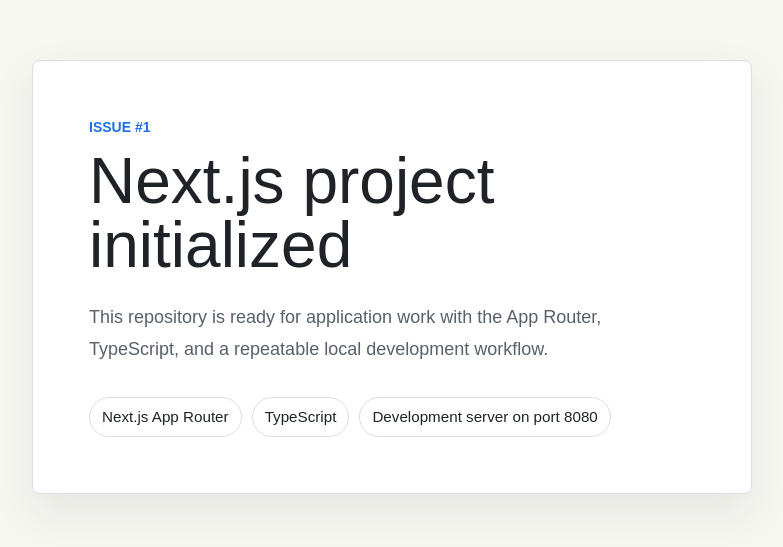
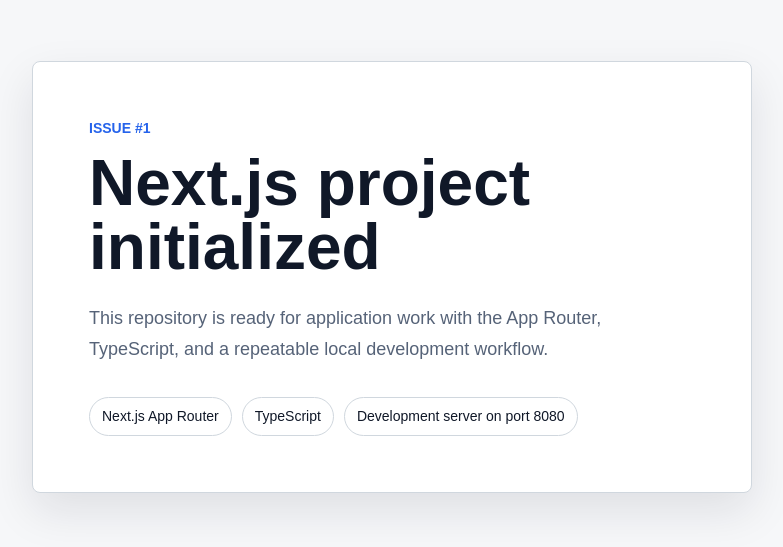
Before and after one commit to mtplayground/mike-t-302f-test-website-002, a Next.js app: page / in a window 1280 px wide. Shown: the part 123-670 px from the top of the page, without its empty margins (248-1031 px from the left). Built offline with nearby package versions, Linux system fonts and the light colour scheme.

Commit message:
feat: Define base design tokens and global styles

```diff
--- a/app/globals.css
+++ b/app/globals.css
@@ -4,49 +4,89 @@
 
 :root {
   color-scheme: light;
-  --background: #f7f7f2;
-  --foreground: #1f2328;
-  --muted: #586069;
-  --accent: #1f6feb;
-  --surface: #ffffff;
-  --border: #d8dee4;
+  --color-background: 246 247 249;
+  --color-foreground: 16 24 40;
+  --color-muted: 86 99 120;
+  --color-surface: 255 255 255;
+  --color-surface-raised: 248 250 252;
+  --color-border: 208 215 222;
+  --color-accent: 37 99 235;
+  --color-accent-contrast: 255 255 255;
+  --color-accent-soft: 219 234 254;
+  --color-accent-strong: 29 78 216;
+  --color-support-coral: 194 65 12;
+  --color-support-teal: 15 118 110;
+  --color-ring: 37 99 235;
+  --shadow-panel: 16 24 40;
+  --font-display: Arial;
+  --font-sans: Arial;
 }
 
 @layer base {
+  * {
+    @apply border-border;
+  }
+
   html,
   body {
     min-height: 100%;
   }
 
+  html {
+    scroll-behavior: smooth;
+    text-size-adjust: 100%;
+  }
+
   body {
-    @apply bg-background font-sans text-foreground;
+    @apply bg-background font-sans text-body text-foreground antialiased;
+    text-rendering: optimizeLegibility;
+  }
+
+  ::selection {
+    @apply bg-accent-soft text-foreground;
+  }
+
+  :focus-visible {
+    @apply outline-none ring-2 ring-ring ring-offset-2 ring-offset-background;
+  }
+
+  a {
+    @apply text-inherit underline-offset-4;
   }
 
   h1 {
-    margin: 0;
-    font-size: clamp(2rem, 6vw, 4rem);
-    line-height: 1;
+    @apply m-0 font-display text-display-md font-bold text-foreground;
+  }
+
+  h2,
+  h3,
+  h4 {
+    @apply m-0 font-display font-bold text-foreground;
+  }
+
+  p {
+    @apply m-0;
   }
 }
 
 @layer components {
   .page-shell {
-    @apply grid min-h-screen place-items-center px-5 py-12;
+    @apply grid min-h-screen place-items-center px-5 py-section-sm;
   }
 
   .intro {
     width: min(100%, 720px);
     padding: clamp(28px, 5vw, 56px);
 
-    @apply rounded-lg border border-border bg-surface shadow-panel;
+    @apply rounded-lg border bg-surface shadow-panel;
   }
 
   .eyebrow {
-    @apply mb-3 mt-0 text-sm font-bold uppercase tracking-normal text-accent;
+    @apply mb-3 text-body-sm font-bold uppercase tracking-normal text-accent;
   }
 
   .summary {
-    @apply mt-6 max-w-prose text-lg leading-8 text-muted;
+    @apply mt-6 max-w-prose text-body-lg text-muted;
   }
 
   .details {
@@ -54,6 +94,6 @@
   }
 
   .details li {
-    @apply rounded-full border border-border px-3 py-2 text-[0.95rem] text-foreground;
+    @apply rounded-full border px-3 py-2 text-body-sm text-foreground;
   }
 }
--- a/tailwind.config.ts
+++ b/tailwind.config.ts
@@ -1,4 +1,6 @@
 import type { Config } from "tailwindcss";
+
+const semanticColor = (name: string) => `rgb(var(${name}) / <alpha-value>)`;
 
 const config: Config = {
   content: [
@@ -7,20 +9,78 @@
     "./lib/**/*.{js,ts,jsx,tsx,mdx}",
   ],
   theme: {
+    container: {
+      center: true,
+      padding: {
+        DEFAULT: "1rem",
+        sm: "1.5rem",
+        lg: "2rem",
+        xl: "2.5rem",
+      },
+      screens: {
+        "2xl": "1180px",
+      },
+    },
     extend: {
       colors: {
-        accent: "var(--accent)",
-        background: "var(--background)",
-        border: "var(--border)",
-        foreground: "var(--foreground)",
-        muted: "var(--muted)",
-        surface: "var(--surface)",
+        accent: {
+          DEFAULT: semanticColor("--color-accent"),
+          contrast: semanticColor("--color-accent-contrast"),
+          soft: semanticColor("--color-accent-soft"),
+          strong: semanticColor("--color-accent-strong"),
+        },
+        background: semanticColor("--color-background"),
+        border: semanticColor("--color-border"),
+        foreground: semanticColor("--color-foreground"),
+        muted: semanticColor("--color-muted"),
+        ring: semanticColor("--color-ring"),
+        surface: {
+          DEFAULT: semanticColor("--color-surface"),
+          raised: semanticColor("--color-surface-raised"),
+        },
+        support: {
+          coral: semanticColor("--color-support-coral"),
+          teal: semanticColor("--color-support-teal"),
+        },
       },
       boxShadow: {
-        panel: "0 18px 45px rgb(31 35 40 / 8%)",
+        panel: "0 18px 45px rgb(var(--shadow-panel) / 10%)",
       },
       fontFamily: {
-        sans: ["Arial", "Helvetica", "sans-serif"],
+        display: [
+          "var(--font-display)",
+          "Inter",
+          "ui-sans-serif",
+          "system-ui",
+          "sans-serif",
+        ],
+        sans: [
+          "var(--font-sans)",
+          "Inter",
+          "ui-sans-serif",
+          "system-ui",
+          "sans-serif",
+        ],
+      },
+      fontSize: {
+        "body-sm": ["0.875rem", { lineHeight: "1.5" }],
+        body: ["1rem", { lineHeight: "1.65" }],
+        "body-lg": ["1.125rem", { lineHeight: "1.7" }],
+        "display-sm": [
+          "clamp(2rem, 5vw, 3rem)",
+          { lineHeight: "1.04", letterSpacing: "0" },
+        ],
+        "display-md": [
+          "clamp(2.5rem, 6vw, 4rem)",
+          { lineHeight: "1", letterSpacing: "0" },
+        ],
+      },
+      spacing: {
+        18: "4.5rem",
+        22: "5.5rem",
+        30: "7.5rem",
+        "section-sm": "clamp(3.5rem, 8vw, 5rem)",
+        section: "clamp(5rem, 10vw, 7.5rem)",
       },
     },
   },
```
